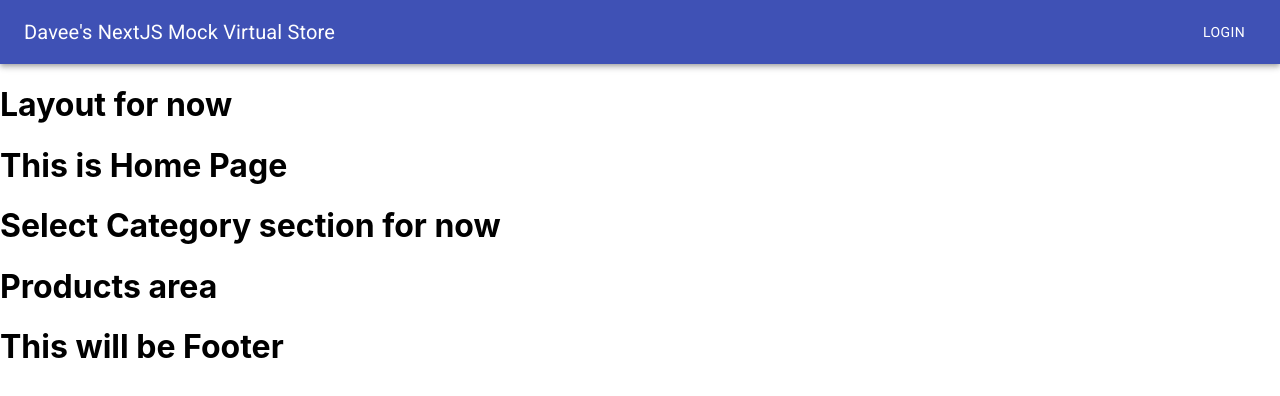
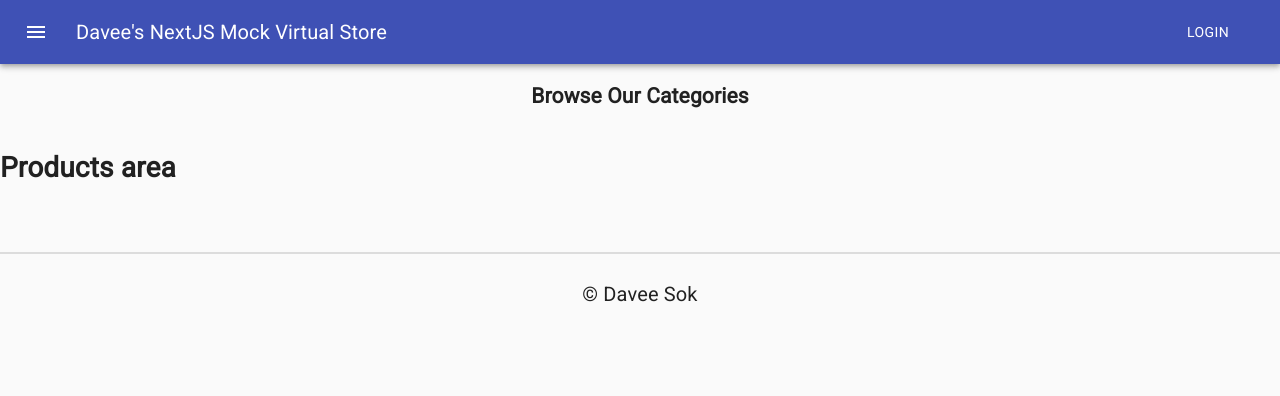
Before and after one commit to daveeS987/628prac-fe, a Next.js app: page / in a window 1280 px wide. Shown: the top 396 px of the page. Built offline with nearby package versions, Linux system fonts and the light colour scheme.

Commit message:
implemented basic css wiring

```diff
--- a/components/Footer/Footer.js
+++ b/components/Footer/Footer.js
@@ -1,10 +1,29 @@
-import React from "react";
+import React from 'react';
+import { Container, Typography, Grid, makeStyles } from '@material-ui/core';
+
+const useStyles = makeStyles((theme) => ({
+  footer: {
+    borderTop: `2px solid ${theme.palette.divider}`,
+    marginTop: theme.spacing(8),
+    paddingTop: theme.spacing(3),
+    paddingBottom: theme.spacing(3),
+  },
+}));
 
 function Footer() {
+  const classes = useStyles();
   return (
-    <div>
-      <h1>This will be Footer</h1>
-    </div>
+    <>
+      <Container maxWidth="lg" component="footer" className={classes.footer}>
+        <Grid container justify="center">
+          <Grid item xs={12} align="center">
+            <Typography variant="h6" color="textPrimary">
+              © Davee Sok
+            </Typography>
+          </Grid>
+        </Grid>
+      </Container>
+    </>
   );
 }
 
--- a/components/Header/Header.js
+++ b/components/Header/Header.js
@@ -5,6 +5,8 @@ import AppBar from '@material-ui/core/AppBar';
 import Toolbar from '@material-ui/core/Toolbar';
 import Typography from '@material-ui/core/Typography';
 import Button from '@material-ui/core/Button';
+import IconButton from '@material-ui/core/IconButton';
+import MenuIcon from '@material-ui/icons/Menu';
 
 const useStyles = makeStyles((theme) => ({
   root: {
@@ -16,6 +18,9 @@ const useStyles = makeStyles((theme) => ({
   title: {
     flexGrow: 1,
   },
+  loginbutton: {
+    marginRight: '1rem',
+  },
 }));
 
 function Header() {
@@ -25,10 +30,20 @@ function Header() {
     <div className={classes.root}>
       <AppBar position="static">
         <Toolbar>
+          <IconButton
+            edge="start"
+            className={classes.menuButton}
+            color="inherit"
+            aria-label="menu"
+          >
+            <MenuIcon />
+          </IconButton>
           <Typography variant="h6" className={classes.title}>
             Davee's NextJS Mock Virtual Store
           </Typography>
-          <Button color="inherit">Login</Button>
+          <Button color="inherit" className={classes.loginbutton}>
+            Login
+          </Button>
         </Toolbar>
       </AppBar>
     </div>
--- a/components/Layout/Layout.js
+++ b/components/Layout/Layout.js
@@ -14,7 +14,6 @@ function Layout({ children }) {
         />
       </Head>
       <Header />
-      <h1>Layout for now</h1>
       {children}
       <Footer />
     </>
--- a/components/SelectCategories/SelectCategories.js
+++ b/components/SelectCategories/SelectCategories.js
@@ -1,9 +1,19 @@
-import React from "react";
+import React from 'react';
+import { Typography, makeStyles } from '@material-ui/core';
+
+const useStyles = makeStyles((theme) => ({
+  root: {
+    display: 'flex',
+    flexDirection: 'column',
+    alignItems: 'center',
+  },
+}));
 
 function SelectCategories() {
+  const classes = useStyles();
   return (
-    <div>
-      <h1>Select Category section for now</h1>
+    <div className={classes.root}>
+      <h2>Browse Our Categories</h2>
     </div>
   );
 }
--- a/pages/_app.js
+++ b/pages/_app.js
@@ -1,8 +1,14 @@
-import "../styles/globals.css";
-import "@fontsource/roboto";
+import '@fontsource/roboto';
+import CssBaseline from '@material-ui/core/CssBaseline';
 
 function MyApp({ Component, pageProps }) {
-  return <Component {...pageProps} />;
+  return (
+    <>
+      <CssBaseline>
+        <Component {...pageProps} />
+      </CssBaseline>
+    </>
+  );
 }
 
 export default MyApp;
--- a/pages/index.js
+++ b/pages/index.js
@@ -1,12 +1,11 @@
-import Layout from "../components/Layout/Layout";
-import SelectCategories from "../components/SelectCategories/SelectCategories";
-import Products from "../components/Products/Products";
+import Layout from '../components/Layout/Layout';
+import SelectCategories from '../components/SelectCategories/SelectCategories';
+import Products from '../components/Products/Products';
 
 export default function Home() {
   return (
     <>
       <Layout>
-        <h1>This is Home Page</h1>
         <SelectCategories />
         <Products />
       </Layout>
```
Also changed, not shown: pages/about.js (added, +14 -0 lines), 1 other file (tests, documents, lock files or other folders).
